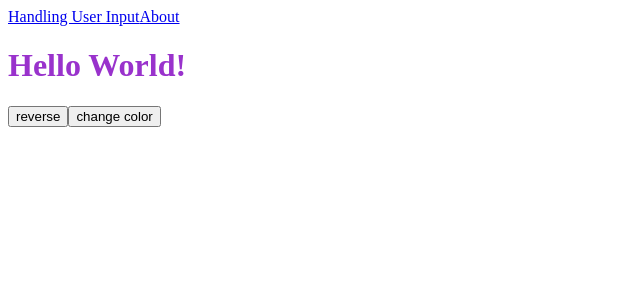
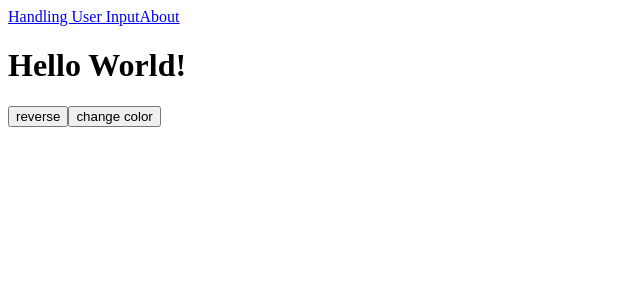
Before and after one commit to Sosuke1019/vue-project, a Vue app: page / in a window 1280 px wide. Shown: the top 300 px of the page, without its empty margins (0-640 px from the left). Built offline with nearby package versions, Linux system fonts and the light colour scheme.

Commit message:
デフォルトのタイトルのカラーを黒に設定

```diff
--- a/src/views/HandlingUserInput.vue
+++ b/src/views/HandlingUserInput.vue
@@ -9,11 +9,11 @@
 </template>
 
 <script setup lang="ts">
-import { computed, ref } from 'vue'
+import { ref } from 'vue'
 
 let title = ref("Hello World!")
 
-const isPurple = ref(true)
+const isPurple = ref(false)
 
 const reverseMessage = () => {
     title.value = title.value.split('').reverse().join('');
```
